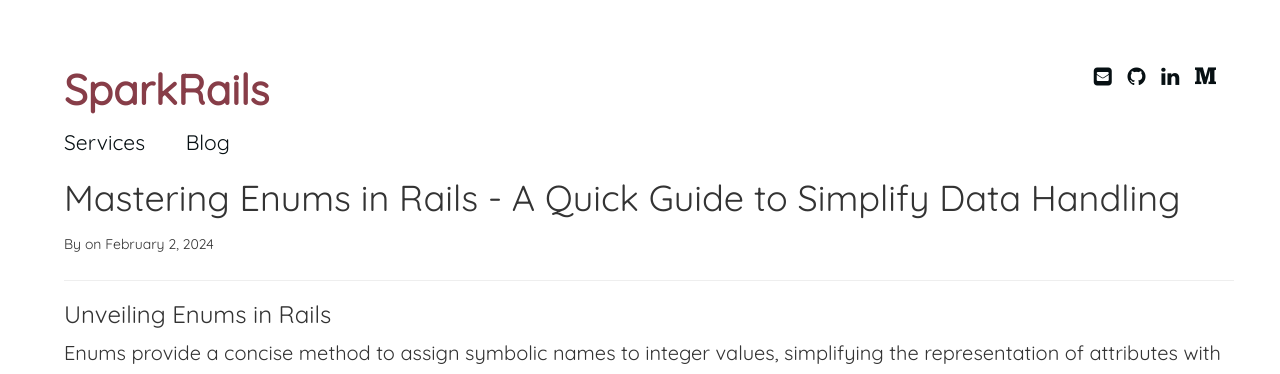
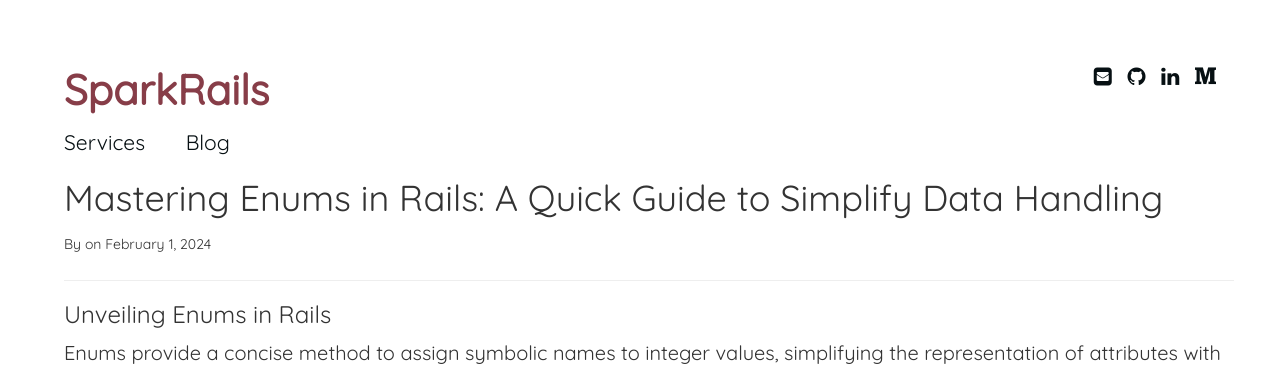
Before and after one commit to abhikanojia/abhikanojia.github.io, a Jekyll site: the page built from _posts/ruby_on_rails/2024-02-01-rails-enum-quick-guide.md, in a window 1280 px wide. Shown: the top 374 px of the page. Built offline with Jekyll 4.4.1, drawn with Linux system fonts in a browser that asks for light colours.

Commit message:
Change date in past (#10)
Co-authored-by: Abhishek Kanojia <abhishekka3193@gmail.com>

```diff
--- a/_posts/ruby_on_rails/2024-02-02-rails-enum-quick-guide.md
+++ b/_posts/ruby_on_rails/2024-02-01-rails-enum-quick-guide.md
@@ -1,6 +1,6 @@
 ---
 layout: post
-title: "Mastering Enums in Rails - A Quick Guide to Simplify Data Handling"
+title: "Mastering Enums in Rails: A Quick Guide to Simplify Data Handling"
 categories: "rails"
 tags: rails enums
 keywords:
```
